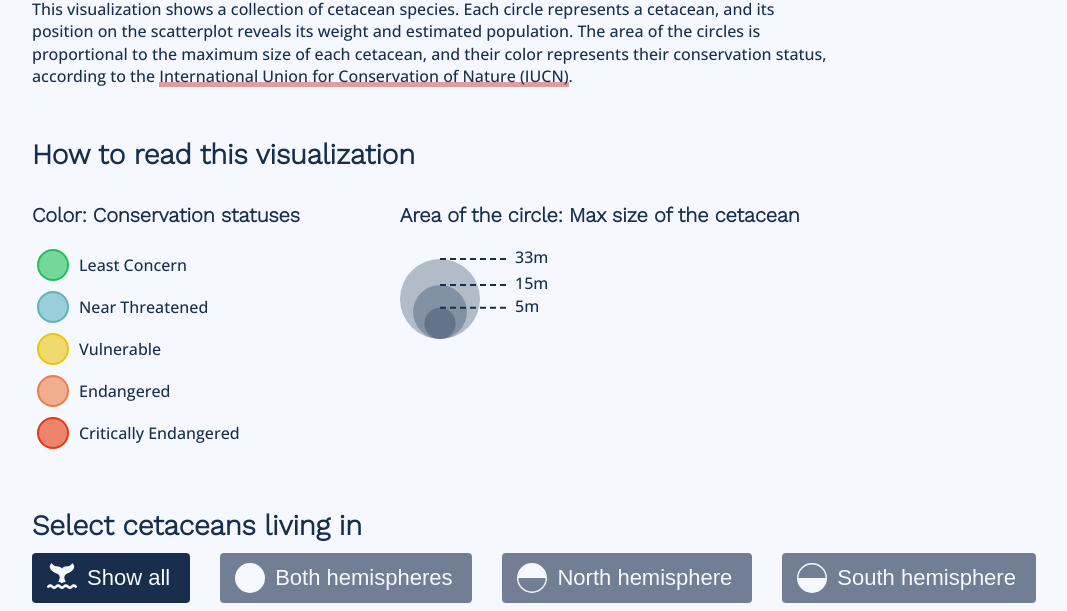
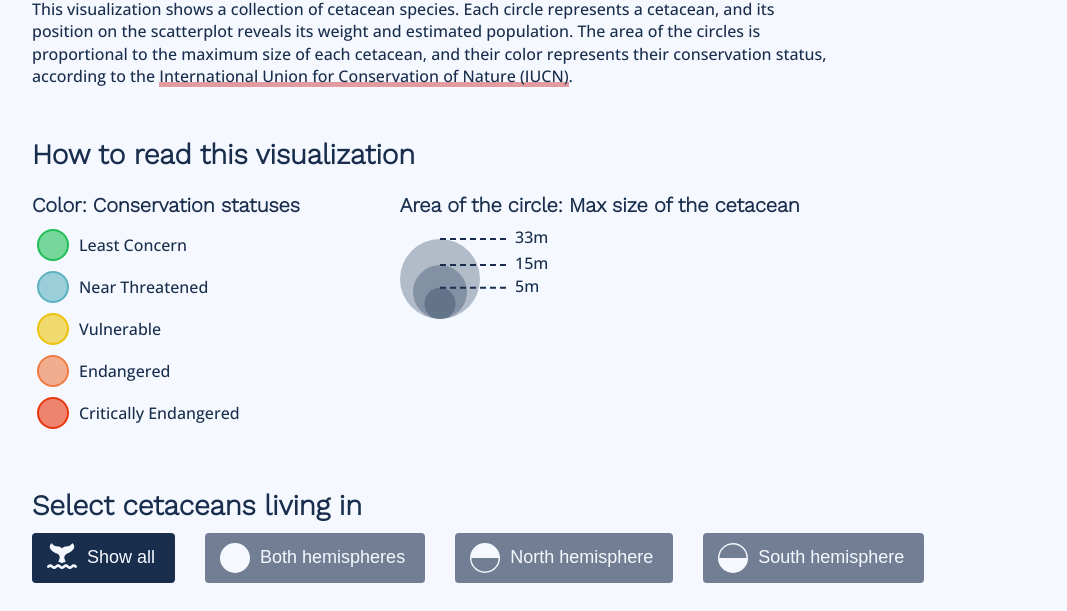
Before and after one commit to d3js-in-action-third-edition/enter-update-exit, a plain HTML site: page index.html in a window 1280 px wide. Shown: the part 137-748 px from the top of the page, without its empty margins (38-1105 px from the left). Drawn offline with nearby package versions, Linux system fonts and the light colour scheme.

Commit message:
Layout adjustments

```diff
--- a/css/base.css
+++ b/css/base.css
@@ -40,6 +40,7 @@ h2 {
   line-height: 1.2;
 }
 h3 {
+  margin: 1rem 0;
   font-size: 2rem;
 }
 @media screen and (max-width: 596px) {
--- a/css/visualization.css
+++ b/css/visualization.css
@@ -24,7 +24,7 @@
 
 /* Filters */
 .filters-container {
-  margin-bottom: 30px;
+  margin-bottom: 10px;
 }
 #filters {
   display: flex;
@@ -50,7 +50,7 @@
   background-size: contain;
 }
 .filter-text {
-  font-size: 2.2rem;
+  font-size: 1.8rem;
   color: #f5f9ff;
 }
 .filter:hover,
```
